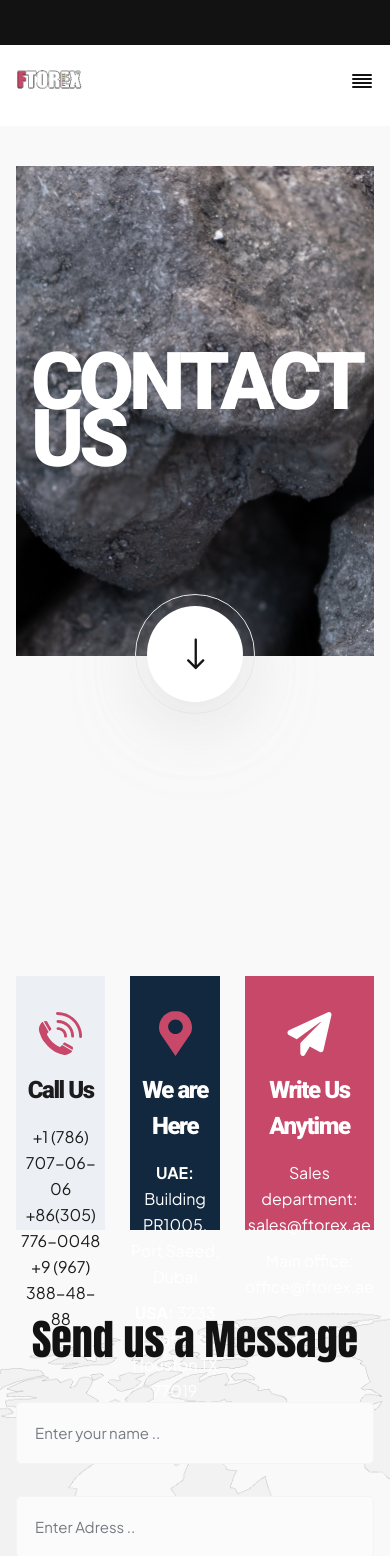
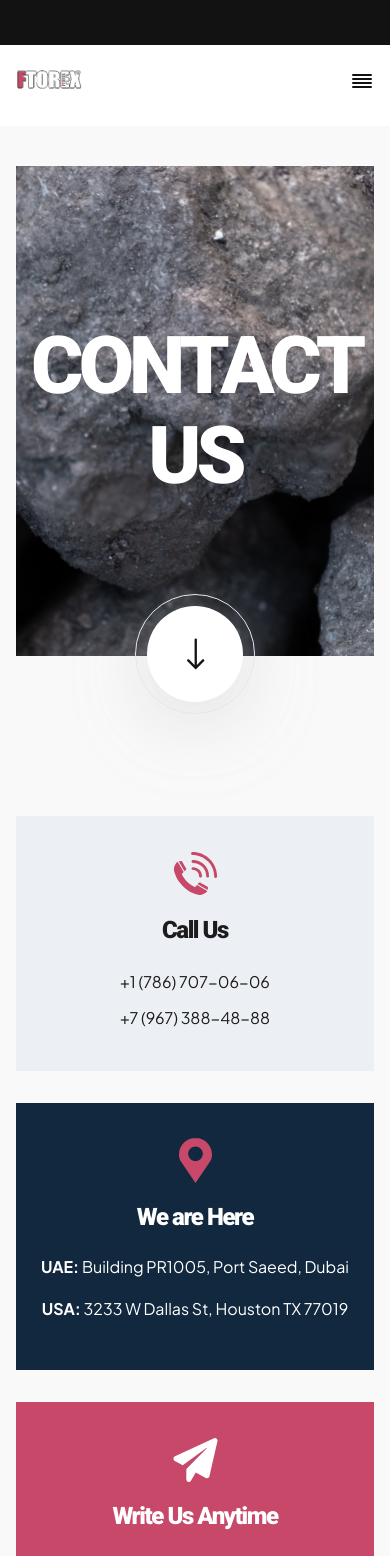
Before and after one commit to RomanKoriachko/ftorex, a React (Create React App) app: page /contacts in a window 390 px wide. Shown: the top 1556 px of the page. Built offline with nearby package versions, Linux system fonts and the light colour scheme.

Commit message:
add adaptive in ContactUsPage

```diff
--- a/src/components/PageHeader/PageHeader.js
+++ b/src/components/PageHeader/PageHeader.js
@@ -8,7 +8,7 @@ const PageHeader = ({ name }) => {
         ref.current?.scrollIntoView({ behavior: 'smooth' })
     }
     const windowHeight = window.innerHeight - 122
-    const bgHeight = windowHeight - 160
+    const bgHeight = windowHeight - 180
 
     return (
         <>
--- a/src/components/PageHeader/PageHeader.scss
+++ b/src/components/PageHeader/PageHeader.scss
@@ -12,7 +12,8 @@
         font-family: 'Roboto';
         font-weight: 800;
         font-size: 80px;
-        line-height: 57px;
+        line-height: 90px;
+        text-align: center;
         letter-spacing: -0.06em;
         text-transform: uppercase;
         color: white;
--- a/src/pages/ContactUsPage/ContactUsPage.js
+++ b/src/pages/ContactUsPage/ContactUsPage.js
@@ -18,10 +18,7 @@ const ContactUsPage = ({ messageRef }) => {
                                     +1 (786) 707-06-06
                                 </p>
                                 <p className="contact-item-text">
-                                    +86(305) 776-0048
-                                </p>
-                                <p className="contact-item-text">
-                                    +9 (967) 388-48-88
+                                    +7 (967) 388-48-88
                                 </p>
                             </div>
                         </div>
--- a/src/pages/ContactUsPage/ContactUsPage.scss
+++ b/src/pages/ContactUsPage/ContactUsPage.scss
@@ -1,6 +1,6 @@
 .contacts-page {
     .preview-section {
-        margin-bottom: 160px;
+        margin-bottom: 40px;
     }
     .preview-bg {
         background-image: url(../../../public/images/contacts-bg.png);
@@ -13,7 +13,7 @@
         width: 100%;
         text-align: center;
         height: 254px;
-        padding: 35px 0px;
+        padding: 35px 10px;
         .contact-img {
             width: 45px;
             height: 45px;
@@ -33,10 +33,17 @@
         .contact-item-text {
             font-weight: 400;
             font-size: 16px;
-            line-height: 26px;
+            line-height: 32px;
             span {
                 font-weight: 700;
             }
+        }
+    }
+    .contact-item-1 {
+        .contact-item-text {
+            font-weight: 400;
+            font-size: 16px;
+            line-height: 36px;
         }
     }
 
@@ -68,3 +75,38 @@
         }
     }
 }
+
+/* Laptop */
+@media (max-width: 1200px) {
+    .contacts-page {
+        .contacts-row {
+            gap: 15px;
+        }
+    }
+}
+
+@media (max-width: 1050px) {
+    .contacts-page {
+        .contacts-row {
+            flex-direction: column;
+            gap: 32px;
+            align-items: center;
+        }
+        .contact-item {
+            max-width: 400px;
+        }
+    }
+}
+
+/* Mobile */
+@media (max-width: 576px) {
+    .contacts-page {
+        .preview-section {
+            margin-bottom: 0px;
+        }
+        .contact-item {
+            max-width: 100%;
+            height: auto;
+        }
+    }
+}
```
